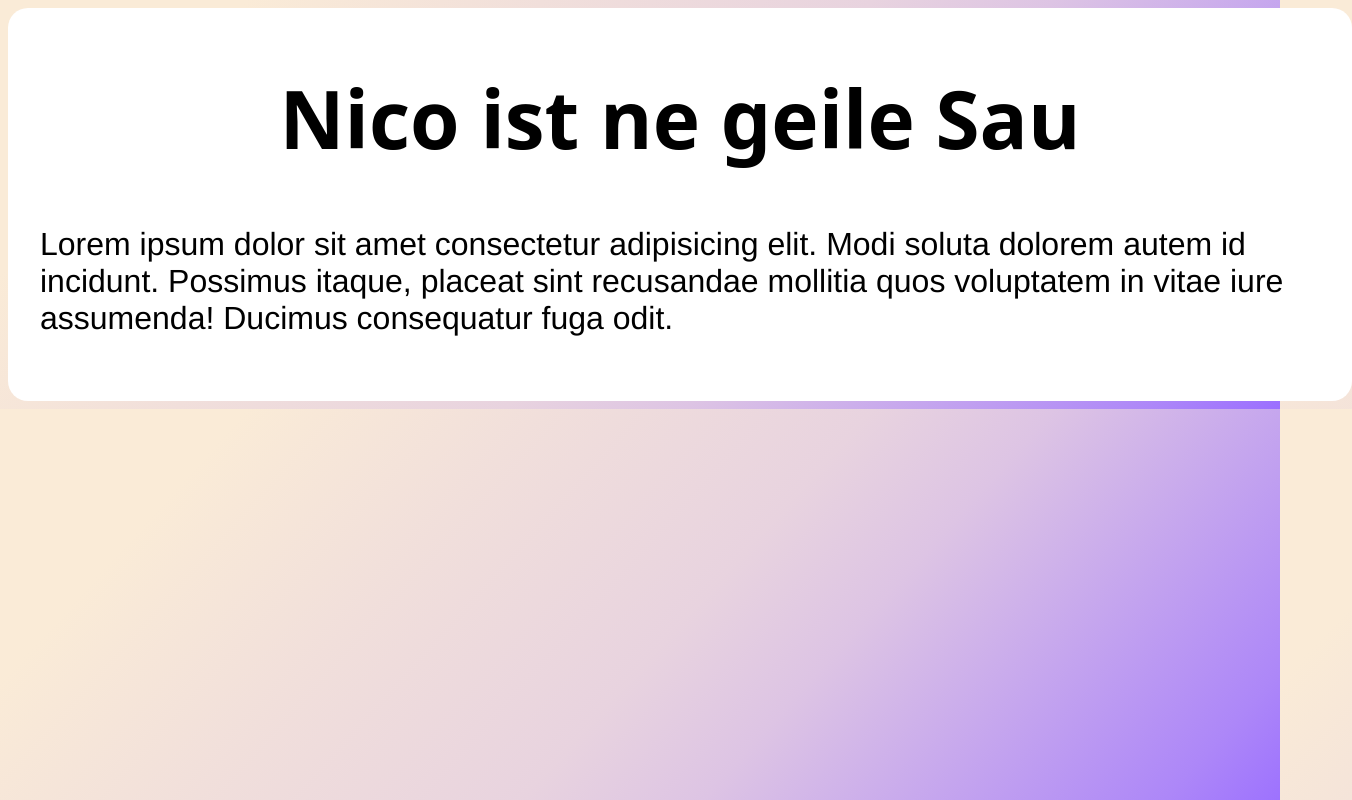
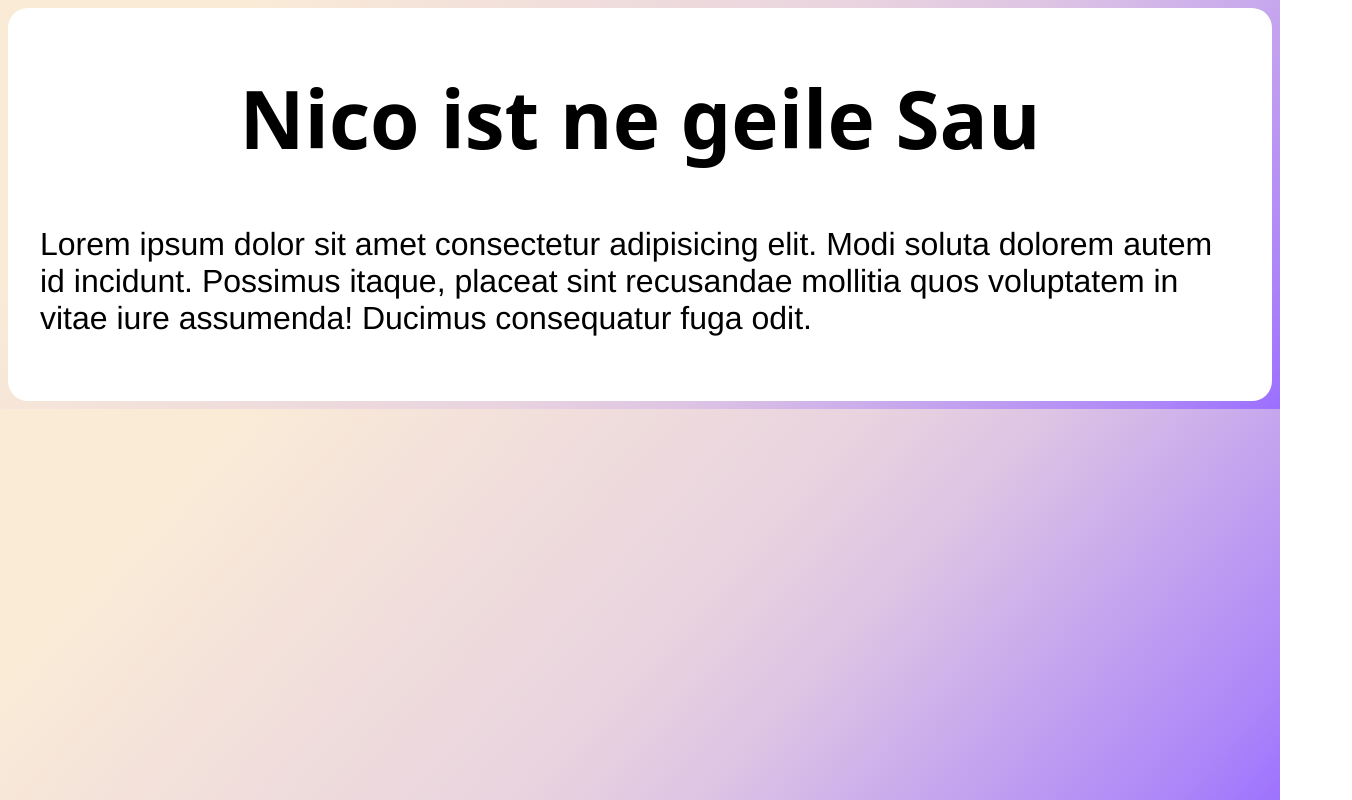
Before and after one commit to Lostpex/Website_WmF, a plain HTML site: page index.html in a window 1280 px wide. Shown: the whole page, 1352 px wide, since content can reach past the window. Drawn offline with Linux system fonts and the light colour scheme.

Commit message:
Div passt sich jetzt an kleine geräte an

```diff
--- a/index.html
+++ b/index.html
@@ -10,7 +10,7 @@
     <title>Website</title>
 </head>
 <body>
-    <div id=roundedcorners style="width: 80rem; height: auto; padding: 2rem; padding-top: 0.1rem; background-color: white; margin: auto;">
+    <div id=roundedcorners style="width: auto; max-width: 80rem; height: auto; padding: 2rem; padding-top: 0.1rem; background-color: white; margin: auto;">
 
         <h1>Nico ist ne geile Sau</h1>
         <p class="paragraph">Lorem ipsum dolor sit amet consectetur adipisicing elit. Modi soluta dolorem autem id incidunt. Possimus itaque, placeat sint recusandae mollitia quos voluptatem in vitae iure assumenda! Ducimus consequatur fuga odit.</p>
```
